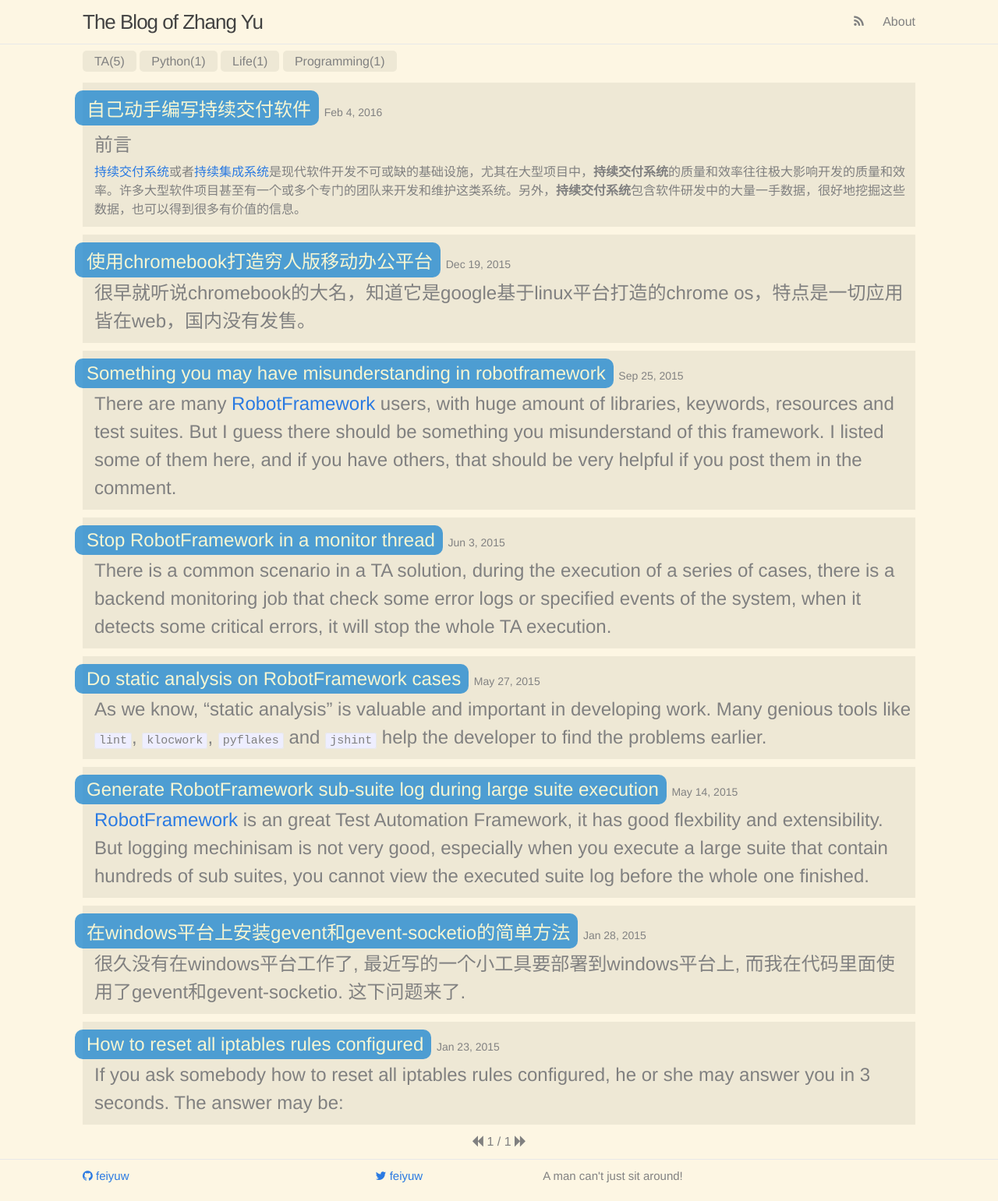
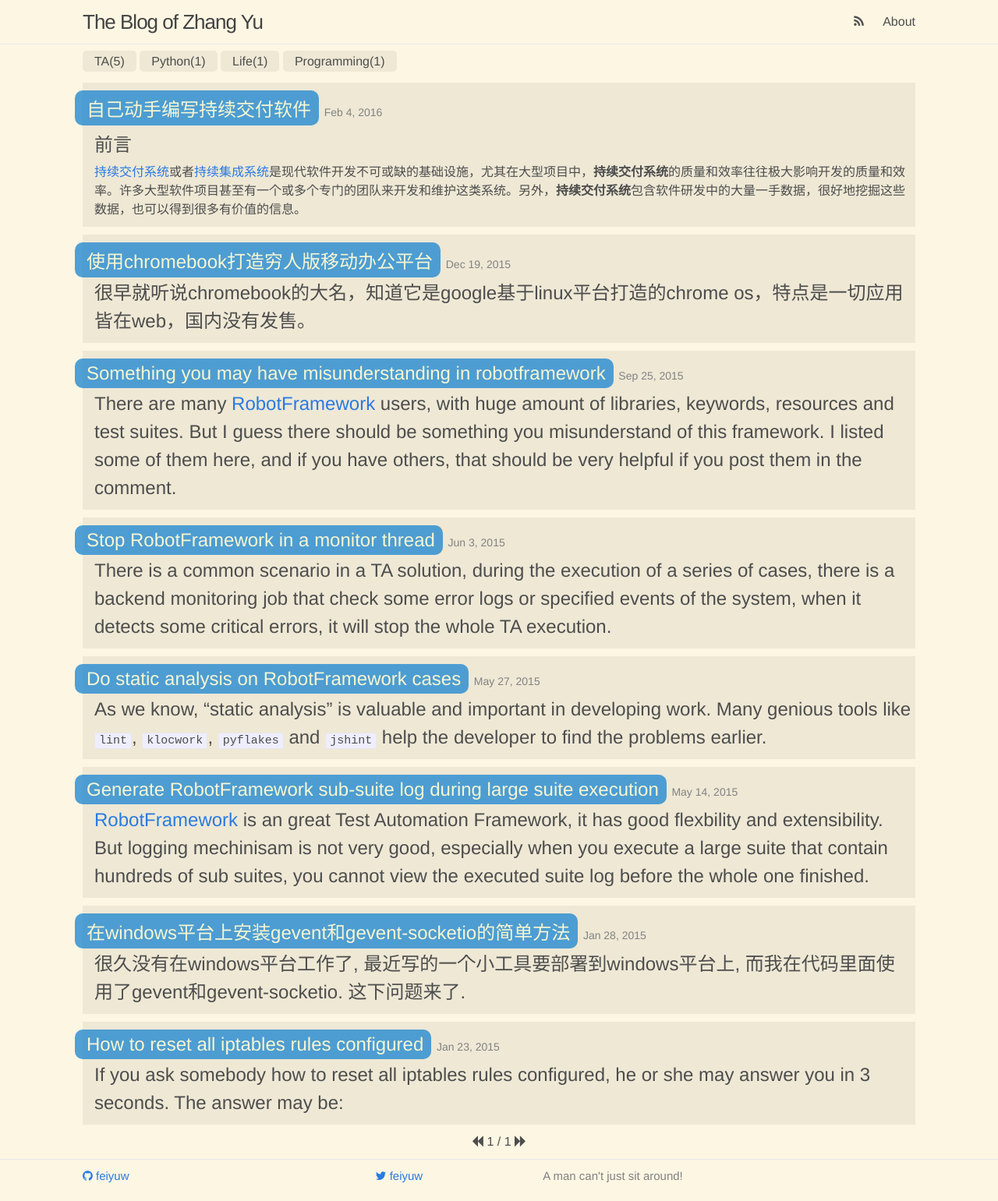
Before and after one commit to feiyuw/feiyuw.github.io, a Jekyll site: the page built from index.html, in a window 1280 px wide. Shown: the whole page at 78% size. Built offline with Jekyll 4.4.1, drawn with Linux system fonts in a browser that asks for light colours; nearby versions of some CDN libraries; the list of posts is cut into pages by our own code.

Commit message:
make font color darker

```diff
--- a/css/main.scss
+++ b/css/main.scss
@@ -13,7 +13,7 @@ $base-line-height: 1.5;
 
 $spacing-unit:     10px;
 
-$text-color:       grey;
+$text-color:       darken(grey, 20%);
 $background-color: #fdf6e3;
 $title-background-color: #268bd2;
 $brand-color:      #2a7ae2;
```
